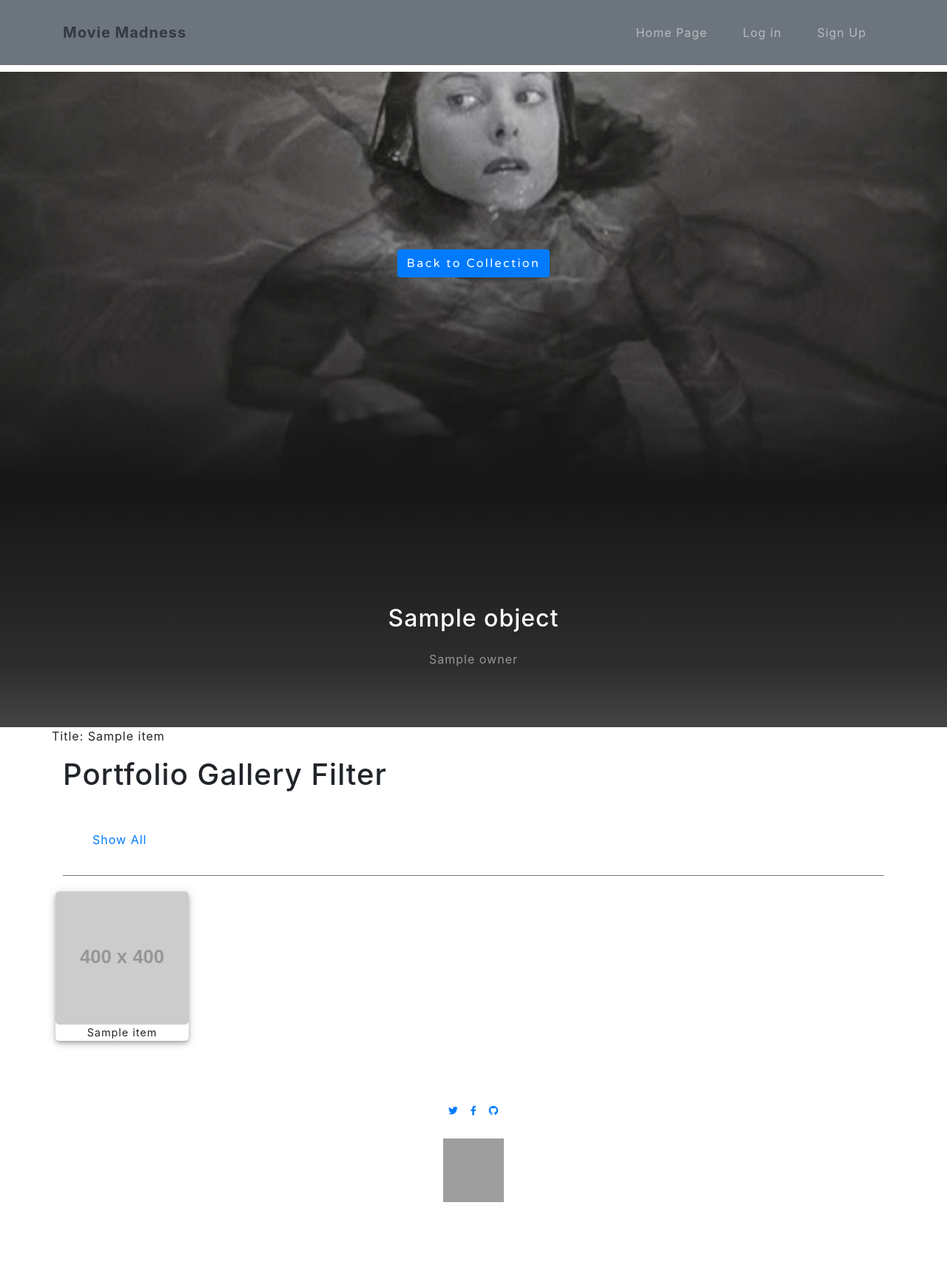
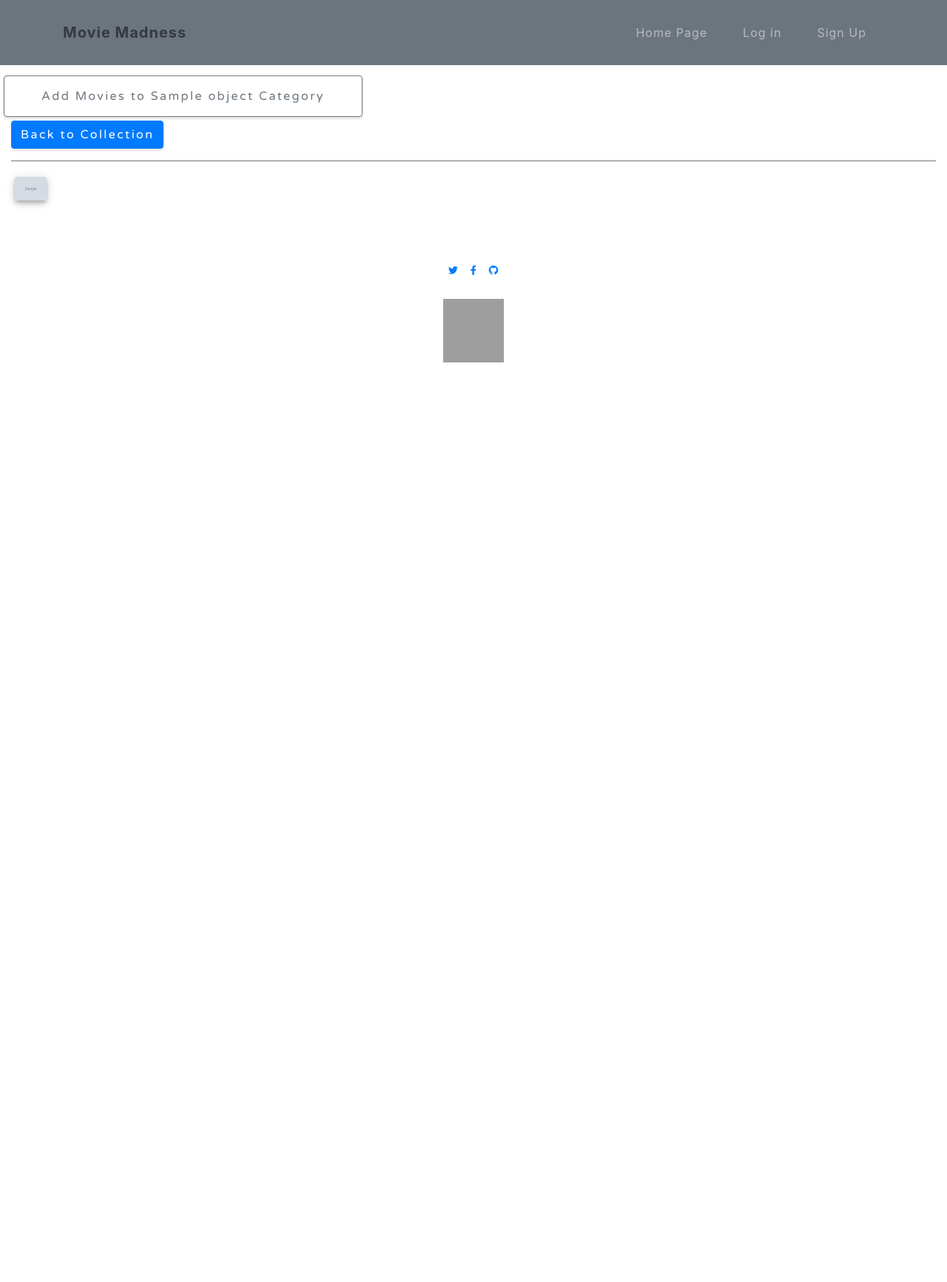
Before and after one commit to grant-king/movie-madness, a Django app: template mysite/movies/templates/movies/category_detail.html in a window 1280 px wide. Shown: the whole page at 74% size. After the commit the page ends 490 px from the top, so only its background shows below. Run offline with Django 3.2, Linux system fonts and the light colour scheme; the template is opened without the code that fills it: most values are stand-ins (such as "Sample title", 1, 10 or a date in 2020); grey boxes marked "Sample" are stand-in pictures; grey boxes labelled with a size stand in for pictures from a placeholder-image service; some libraries are stand-ins or nearby versions; grey boxes are pictures that could not be loaded.

Commit message:
feat: List movies and include edit option
Alter template to display movie posters in gallery with navigation buttons to add movies or go back to collection page.

```diff
--- a/mysite/movies/templates/movies/category_detail.html
+++ b/mysite/movies/templates/movies/category_detail.html
@@ -3,10 +3,10 @@
 
 
 {% block title_area %}
-{% if movie.title %}
-<title>{{ movie.title }}</title>
+{% if object.title %}
+<title>{{ object.title }}</title>
 {% else %}
-<title>Title</title>
+<title>Category Detail</title>
 {% endif %}
 {% endblock title_area %}
 
@@ -22,111 +22,69 @@
 
 {% block header %}
 <!-- Header -->
-<header class="masthead">
-    <div class="container d-flex h-100 align-items-center">
-        <div class="mx-auto text-center">
-            <a href="{% url 'collection-list' %}" class="btn btn-primary js-scroll-trigger">Back to Collection</a>
-        </div>
-    </div>
-</header>
+
 {% endblock header %}
 
-{% block about %}
-<!-- About Section -->
-<section id="about" class="about-section text-center">
-    <div class="container">
+{% block projects %}
+<div class="container-fluid">
+
+    <!-- Start categorical tabs section -->
     <div class="row">
-            <div class="col-lg-8 mx-auto">
-                {% if object.title %}
-                <h2 class="text-white mb-4">{{ object.title }}</h2>
+        <ul class="nav align-self-left" id="pills-tab" role="tablist">
+            {% if object %}
+            <li class="nav-item">
+                <a class="btn btn-outline-secondary" id="{{ object.title|slugify }}-tab"
+                   data-toggle="pill" href="#{{ object.title|slugify }}"
+                   role="tab"
+                   aria-controls="{{ object.title|slugify }}"
+                   aria-selected="false">Add Movies to {{ object.title }} Category</a>
+            </li>
+
             {% else %}
-                <h2 class="text-white mb-4">Title</h2>
+            <li class="nav-item">
+                <a class="nav-link active" id="showall-tab" data-toggle="pill" href="#showall" role="tab"
+                   aria-controls="showall" aria-selected="true">No Title</a>
+            </li>
             {% endif %}
-                {% if object.owner %}
-                <p class="text-white-50">{{ object.owner }}</p>
+        </ul>
+    </div>
+    <div class="nav">
+        <div class="nav-item text-center">
+            <a class="btn btn-primary" href="{% url 'collection-list' %}" class="btn btn-primary js-scroll-trigger">Back to Collection</a>
+        </div></div>
+    <!------------------------------------>
+
+    <hr noshade>
+    <div class="row">
+        <div id="pills-tabContent">
+            <!-- Start show all movie section -->
+            <div class="tab-pane nav fade show active" id="showall" role="tabpanel" aria-labelledby="showall-tab">
+                {% if object %}
+
+                {% for movie in object.movie.get_queryset %}
+                <div class="nav-item col-2">
+                    {% if movie.info.poster_path %}
+                    <a href="{% url 'movie-detail' movie.id %}"><img class="img-fluid Portfolio card-img"
+                                     src="{{ movie.info.poster_path }}"
+                                     alt=""></a>
                     {% else %}
-                <p class="text-white-50">Owner</p>
+                    <a href="#"><img class="img-fluid Portfolio card-img"
+                                     src="http://via.placeholder.com/500x750?text=poster+unavailable"
+                                     alt="">
+                        <div class="desc">{{ movie.info.title }}</div>
+                    </a>
                     {% endif %}
                 </div>
-        </div>
-    </div>
-</section>
 
-<div class="container">
-    <div class="row">
-        <div>
-            {% if object %}
-            {% for item in object.movie.values %}
-            <p>
-                Title: {{ item.title }}
-            </p>
                 {% endfor %}
                 {% else %}
-            <p>nothing here</p>
+                <div class="Portfolio"><a href="#!"><img class="card-img" src="http://placehold.it/300x450" alt=""></a>
+                    <div class="desc">Category</div>
+                </div>
                 {% endif %}
             </div>
-    </div>
-</div>
-{% endblock about %}
+            <!-- ---------------------------- -->
 
-{% block projects %}
-<div class="container">
-    <h1>Portfolio Gallery Filter</h1><br>
-    <div class="row">
-        <ul class="nav align-self-left" id="pills-tab" role="tablist">
-            <li class="nav-item">
-                <a class="nav-link active" id="showall-tab" data-toggle="pill" href="#showall" role="tab"
-                   aria-controls="showall" aria-selected="true">Show All</a>
-            </li>
-        </ul>
-    </div>
-    <hr noshade>
-    <div class="row">
-        <div class="tab-content" id="pills-tabContent">
-            <div class="tab-pane fade show active" id="showall" role="tabpanel" aria-labelledby="showall-tab">
-                {% if object %}
-                {% for item in object.movie.values %}
-                <div class="Portfolio"><a href="#!"><img class="card-img" src="http://placehold.it/400x400" alt=""></a>
-                    <div class="desc">{{ item.title }}</div>
-                </div>
-                {% endfor %}
-                {% else %}
-                <p>nothing here</p>
-                {% endif %}
-            </div>
-            <div class="tab-pane fade" id="Category_1" role="tabpanel" aria-labelledby="Category_1-tab">
-                <div class="Portfolio"><a href="#!"><img class="card-img" src="http://placehold.it/400x400" alt=""></a>
-                    <div class="desc">Item 10</div>
-                </div>
-                <div class="Portfolio"><a href="#!"><img class="card-img" src="http://placehold.it/400x400" alt=""></a>
-                    <div class="desc">Item 20</div>
-                </div>
-                <div class="Portfolio"><a href="#!"><img class="card-img" src="http://placehold.it/400x400" alt=""></a>
-                    <div class="desc">Item 30</div>
-                </div>
-            </div>
-            <div class="tab-pane fade" id="Category_2" role="tabpanel" aria-labelledby="Category_2-tab">
-                <div class="Portfolio"><a href="#!"><img class="card-img" src="http://placehold.it/400x400" alt=""></a>
-                    <div class="desc">Item 11</div>
-                </div>
-                <div class="Portfolio"><a href="#!"><img class="card-img" src="http://placehold.it/400x400" alt=""></a>
-                    <div class="desc">Item 21</div>
-                </div>
-                <div class="Portfolio"><a href="#!"><img class="card-img" src="http://placehold.it/400x400" alt=""></a>
-                    <div class="desc">Item 31</div>
-                </div>
-            </div>
-            <div class="tab-pane fade" id="Category_3" role="tabpanel" aria-labelledby="Category_3-tab">
-                <div class="Portfolio"><a href="#!"><img class="card-img" src="http://placehold.it/400x400" alt=""></a>
-                    <div class="desc">Item 11</div>
-                </div>
-                <div class="Portfolio"><a href="#!"><img class="card-img" src="http://placehold.it/400x400" alt=""></a>
-                    <div class="desc">Item 12</div>
-                </div>
-                <div class="Portfolio"><a href="#!"><img class="card-img" src="http://placehold.it/400x400" alt=""></a>
-                    <div class="desc">Item 13</div>
-                </div>
-            </div>
         </div>
     </div>
 </div>
```
Lines whose indentation alone changed are shown as unchanged.
